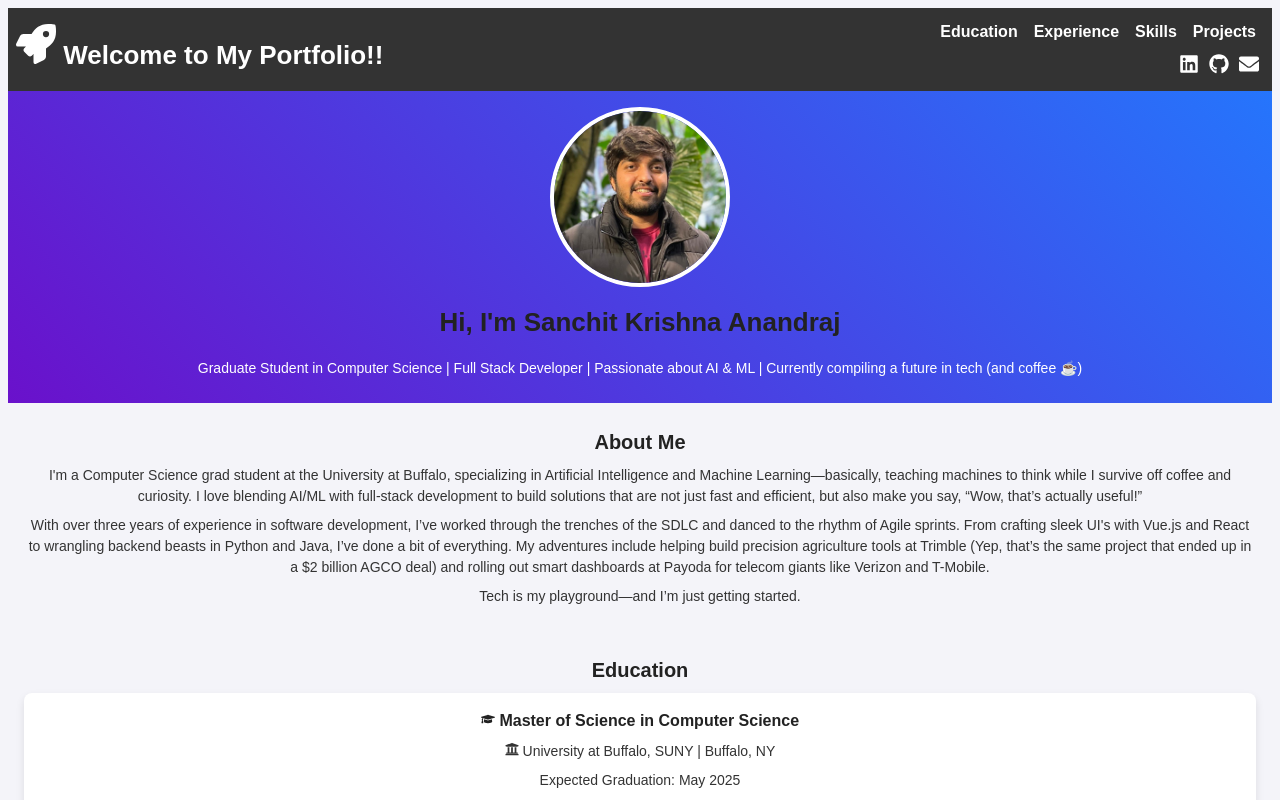
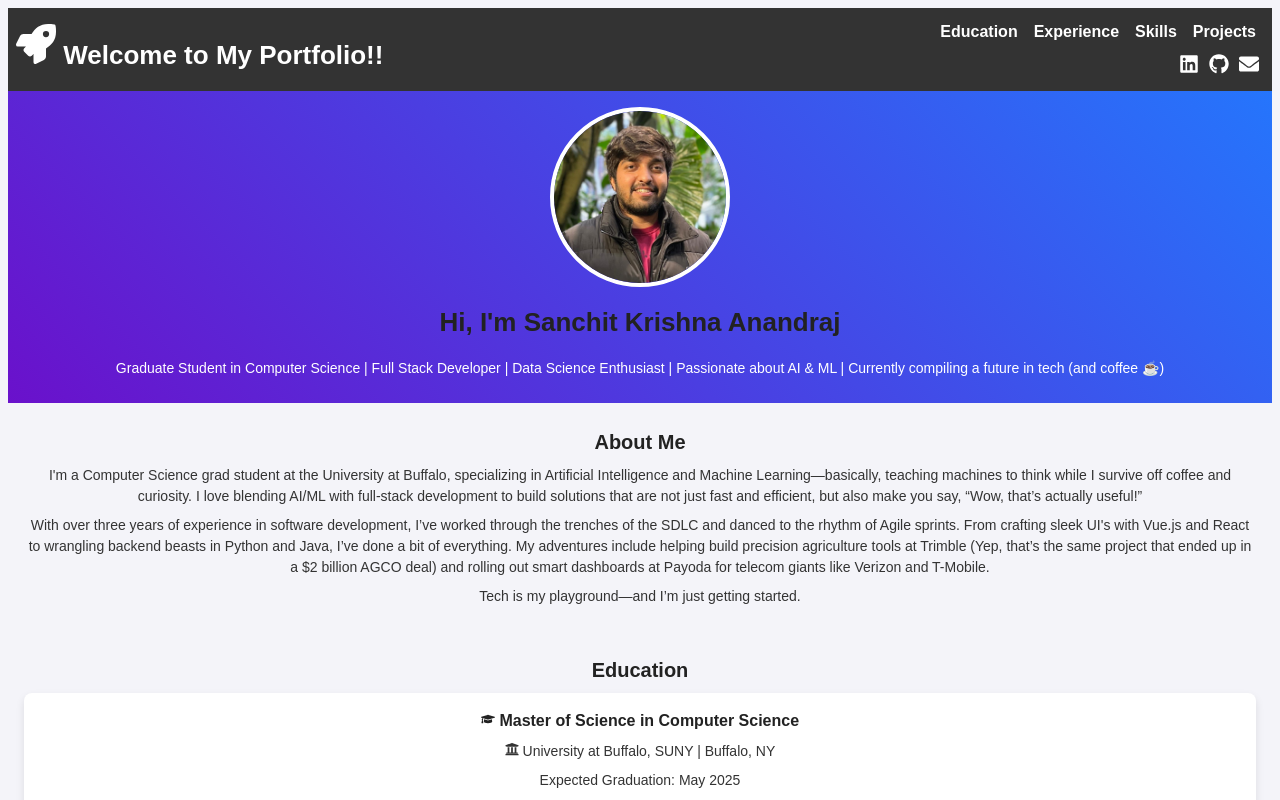
Before and after one commit to SanchitKrishna-98/my-portfolio, a React (Create React App) app: page / in a window 1280 px wide. Shown: the top 800 px of the page. Built offline with nearby package versions, Linux system fonts and the light colour scheme.

Commit message:
Correction made

```diff
--- a/src/components/Hero.js
+++ b/src/components/Hero.js
@@ -8,7 +8,7 @@ function Hero() {
         <img src={process.env.PUBLIC_URL + '/sanandra_pic.jpeg'} alt="Sanchit Krishna Anandraj" className="hero-img" />
         <h1>Hi, I'm Sanchit Krishna Anandraj</h1>
         <p>
-  Graduate Student in Computer Science | Full Stack Developer | Passionate about AI & ML | Currently compiling a future in tech (and coffee ☕)
+  Graduate Student in Computer Science | Full Stack Developer | Data Science Enthusiast | Passionate about AI & ML | Currently compiling a future in tech (and coffee ☕)
 </p>
       </div>
     </section>
```
